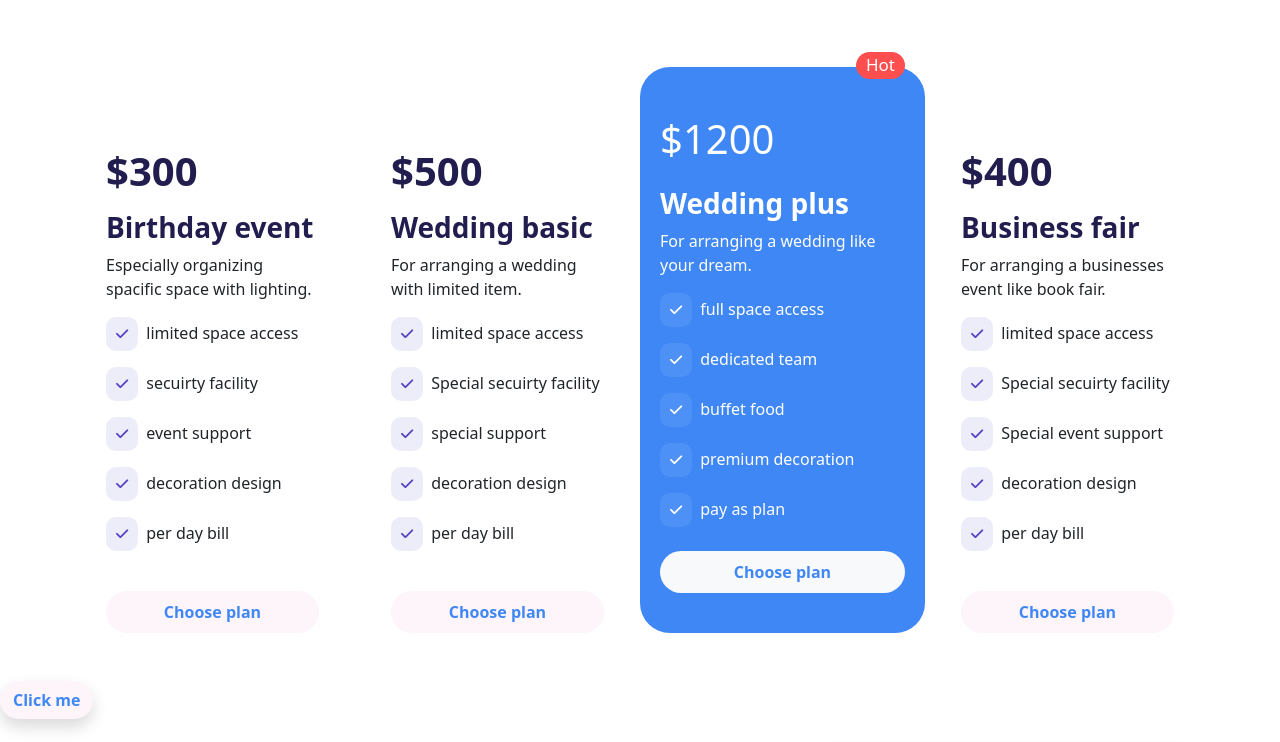
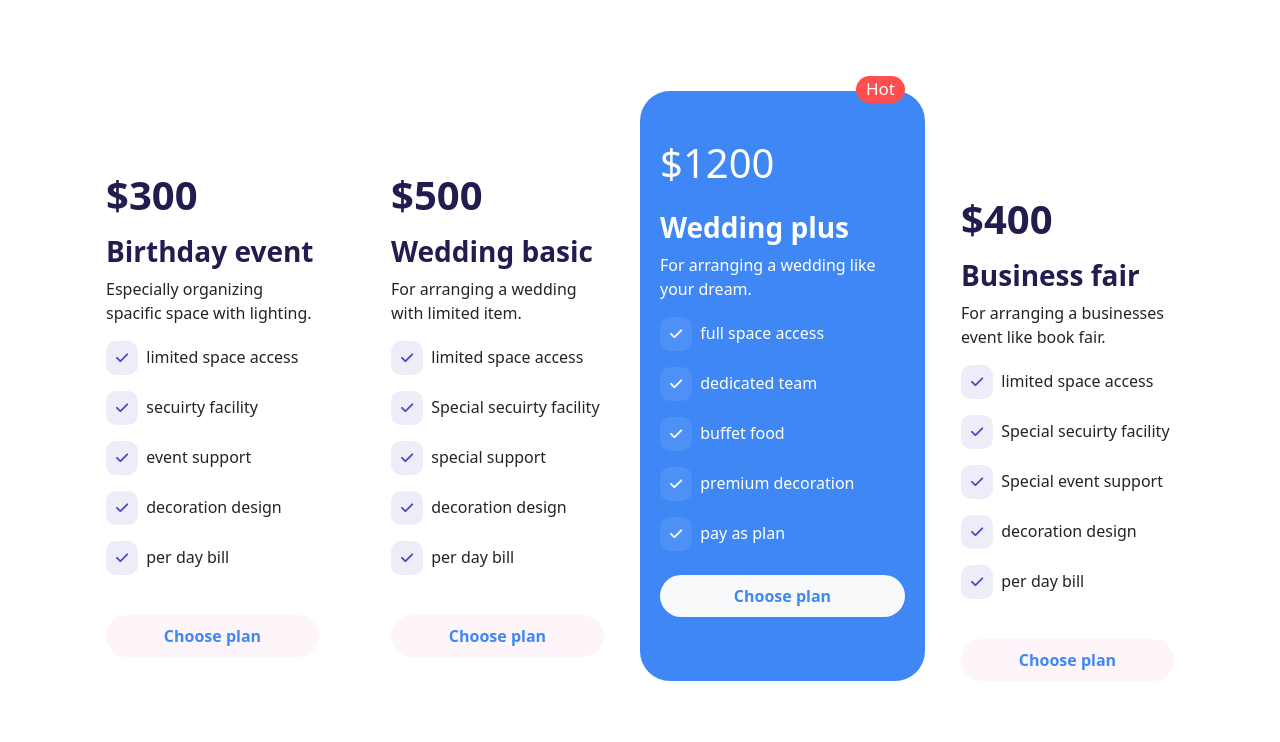
Before and after one commit to MagicManik/Glamours-Convention-Center, a plain HTML site: page index.html in a window 1280 px wide. Shown: the part 676-1418 px from the top of the page. Drawn offline with nearby package versions, Linux system fonts and the light colour scheme.

Commit message:
package margin updated

```diff
--- a/index.html
+++ b/index.html
@@ -110,7 +110,7 @@
         <section class="container">
             <h1 class="text-center fw-bold mb-5">Our package</h1>
             <div class="row row-cols-1 row-cols-md-3 g-4 my-5">
-                <div class="col-lg-3 col-md-4 col-12">
+                <div class="col-lg-3 col-md-4 my-5 col-12">
                     <div class="card h-100 px-3 mx-2 border-0 package">
                         <h1 class="mb-2">$300</h1>
                         <h3 class="my-2">Birthday event</h3>
@@ -127,7 +127,7 @@
                         </div>
                     </div>
                 </div>
-                <div class="col-lg-3 col-md-4 col-12">
+                <div class="col-lg-3 col-md-4 col-12 my-5">
                     <div class="card h-100 px-3 mx-2 border-0 package">
                         <h1 class="mb-2">$500</h1>
                         <h3 class="my-2">Wedding basic</h3>
@@ -146,7 +146,7 @@
                 </div>
 
                 <!----------- highlight pack ---------->
-                <div class="col-lg-3 col-md-4 col-12 highlight-pack">
+                <div class="col-lg-3 col-md-4 col-12 highlight-pack my-5">
                     <div class="h-100 px-2 pb-2 pt-5 border-0 position-relative">
                         <h5 class="text-white">Hot</h5>
                         <h1 class="text-white mb-4">$1200</h1>
@@ -173,7 +173,7 @@
                     </div>
                 </div>
                 <div class="col-lg-3 col-md-4 col-12">
-                    <div class="card h-100 px-3 mx-2 border-0 package">
+                    <div class="card h-100 px-3 mx-2 border-0 package my-5">
                         <h1 class="mb-2">$400</h1>
                         <h3 class="my-2">Business fair</h3>
                         <p>For arranging a businesses event like book fair.</p>
```
